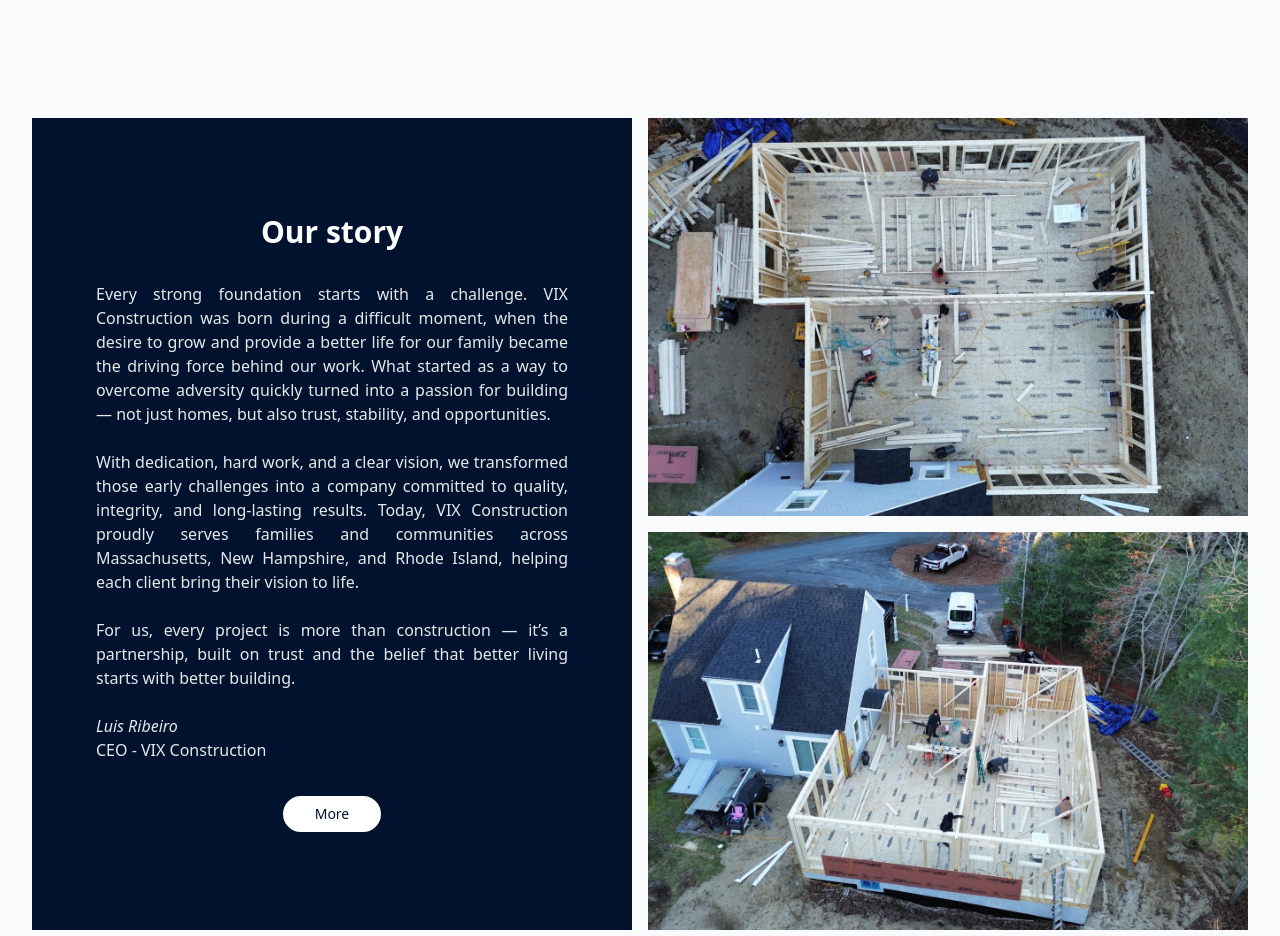
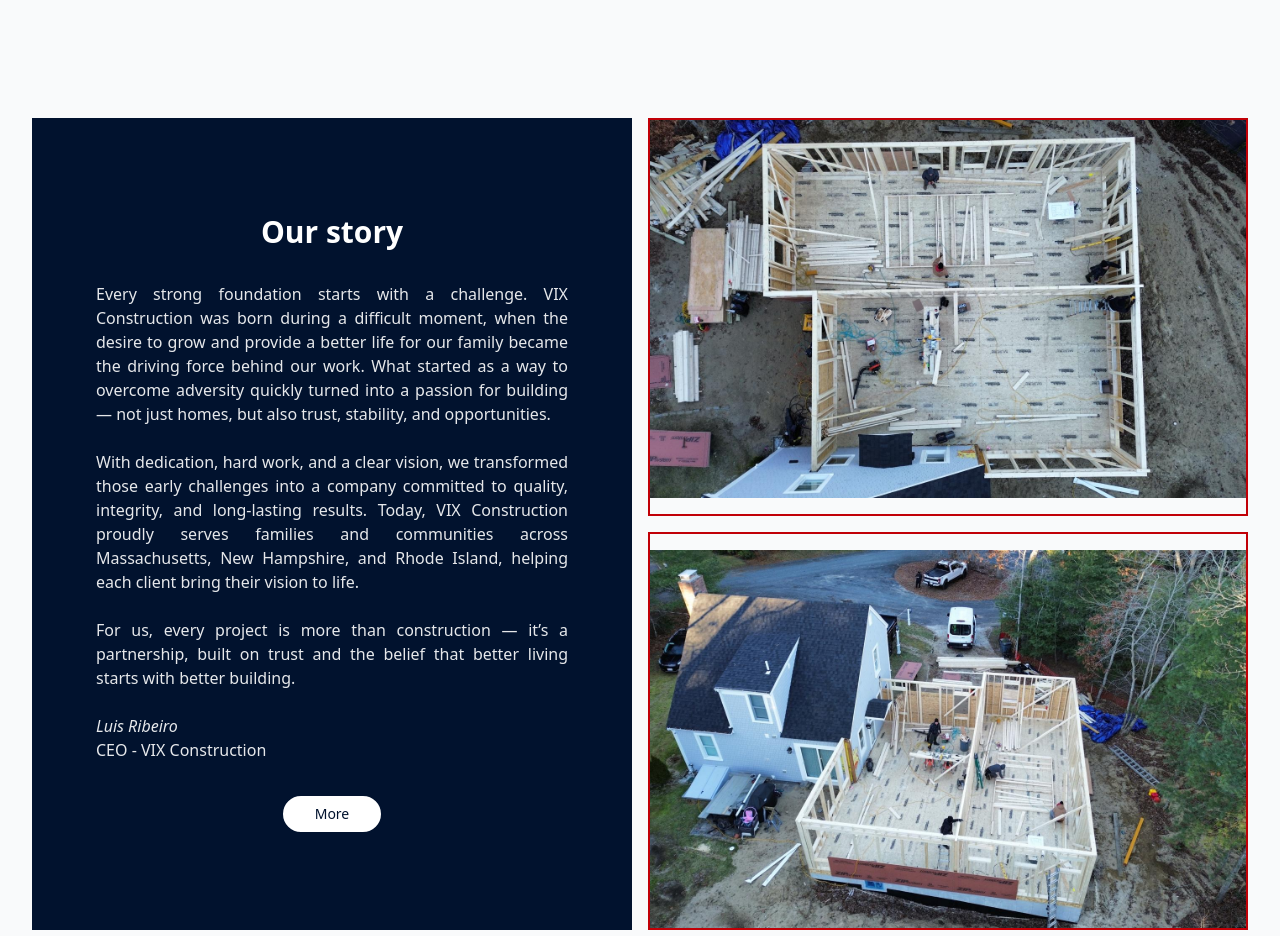
Before and after one commit to ffozzatti/vixx, a Next.js app: page / in a window 1280 px wide. Shown: the part 816-1752 px from the top of the page. Built offline with nearby package versions, Linux system fonts and the light colour scheme.

Commit message:
about com borda vermelha

```diff
--- a/app/components/About.tsx
+++ b/app/components/About.tsx
@@ -103,14 +103,14 @@
               src="/assets/about-1.jpeg"
               width={654}
               height={800}
-              className="h-full w-full object-cover"
+              className="h-full w-full object-cover border-2 border-red-700 pb-4"
             />
             <Image
               alt="Pessoa sorrindo e usando óculos"
               src="/assets/about-2.jpeg"
               width={774}
               height={800}
-              className="h-full w-full object-cover"
+              className="h-full w-full object-cover border-2 border-red-700 pt-4"
             />
           </div>
         </div>
--- a/app/components/Service.tsx
+++ b/app/components/Service.tsx
@@ -41,7 +41,7 @@
         <div className="grid grid-cols-1 lg:grid-cols-2 gap-10 lg:gap-16 lg:items-center">
           <div className="aspect-w-16 aspect-h-9 lg:aspect-none">
             <Image
-              className="w-80 object-cover ml-35"
+              className="w-80 object-cover lg:ml-35"
               src={imageUrl}
               alt="Features Image"
               width={600}
```
